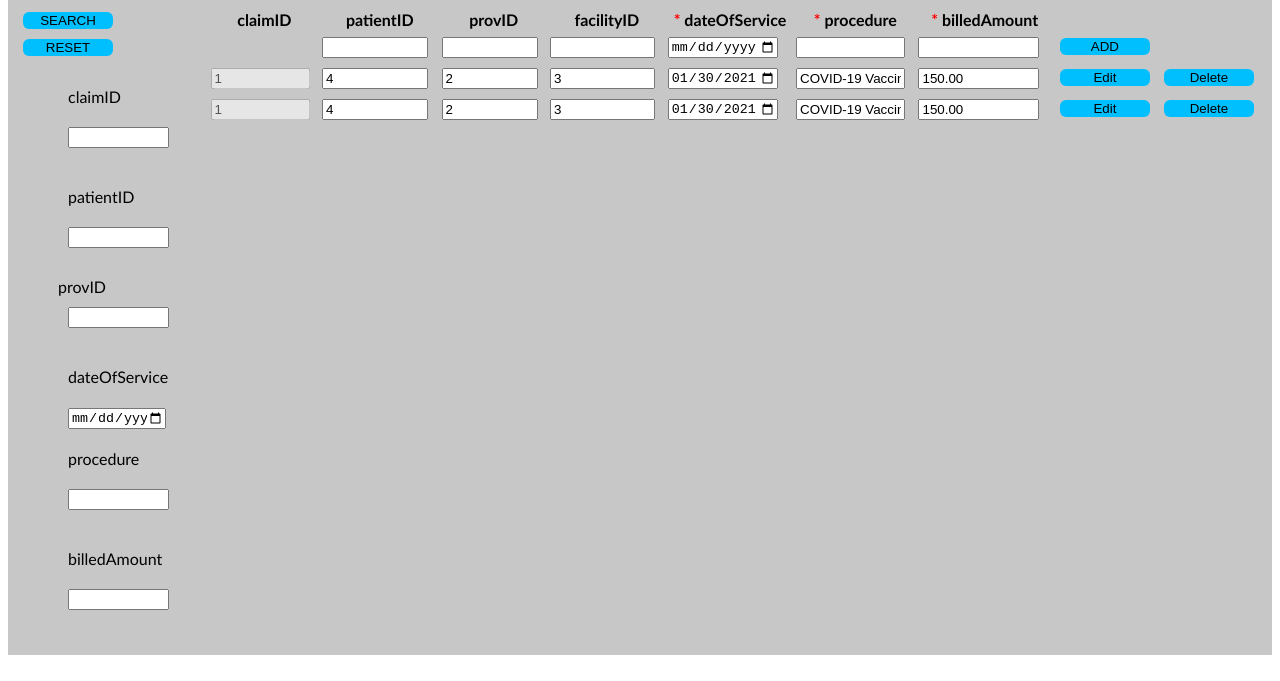
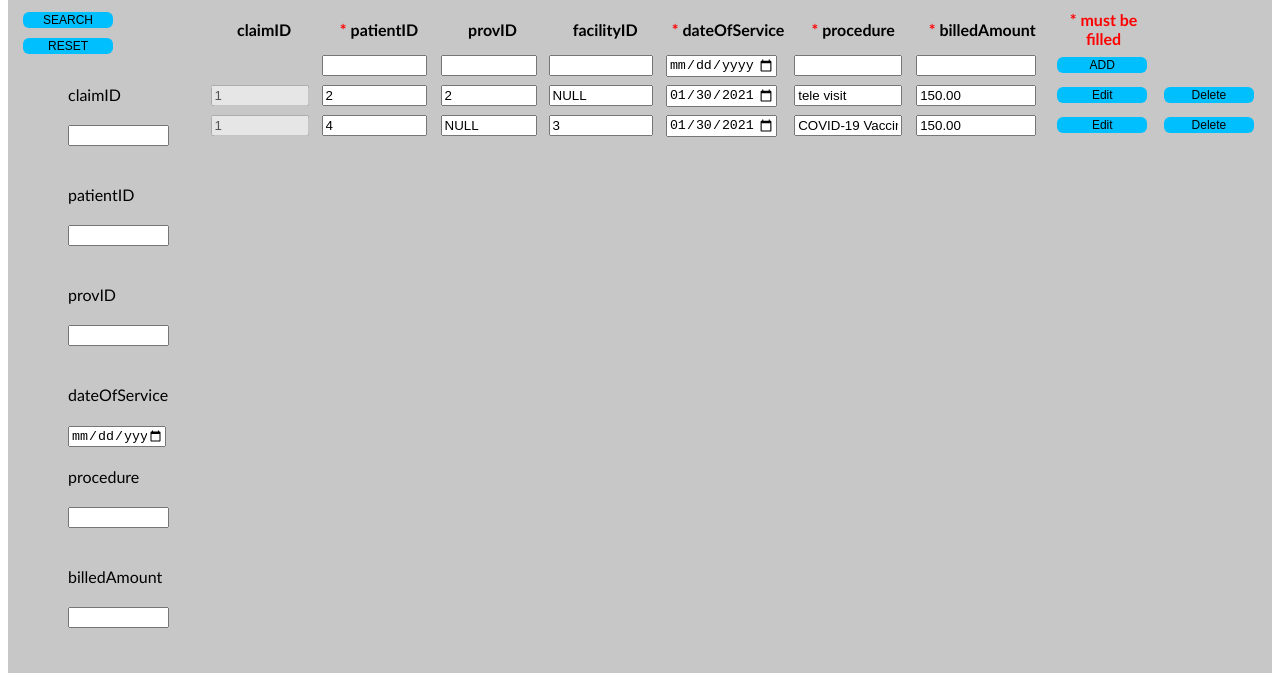
Before and after one commit to zombiikins/cs340Step3, a plain HTML site: page index.html in a window 1280 px wide. Shown: the part 128-809 px from the top of the page. Drawn offline with Linux system fonts and the light colour scheme.

Commit message:
Yi's format updates

```diff
--- a/index.html
+++ b/index.html
@@ -38,6 +38,7 @@
           <li>
             <input type="number" id="patientID" name="patientID">
           </li><br>
+          <li>
             <label for="provID">provID</label>
           </li>
           <li>
@@ -70,12 +71,13 @@
             <thead>
               <tr>
                 <th>claimID</th>
-                <th>patientID</th>
+                <th><span class="must">* </span>patientID</th>
                 <th>provID</th>
                 <th>facilityID</th>
                 <th><span class="must">* </span>dateOfService</th>
                 <th><span class="must">* </span>procedure</th>
                 <th><span class="must">* </span>billedAmount</th>
+                <th><span class="must">* must be filled</span></th>
               </tr>
             </thead>
             <tbody>
@@ -111,11 +113,11 @@
               <tr>
               <form>
                 <td><input type="number" id="claimID" name="claimID" value=1 disabled></td>
-                <td><input type="number" id="patientID" name="patientID" value="4"></td>
-                <td><input type="number" id="provID" name="provID" value="2"></td>
-                <td><input type="number" id="facilityID" name="facilityID" value="3"></td>
+                <td><input type="number" id="patientID" name="patientID" value="2"></td>
+                <td><input type="text" id="provID" name="provID" value="2"></td>
+                <td><input type="text" id="facilityID" name="facilityID" value="NULL"></td>
                 <td><input type="date" id="dateOfService" name="dateOfService" value="2021-01-30"></td>
-                <td><input type="text" id="procedure" name="procedure" value="COVID-19 Vaccination"></td>
+                <td><input type="text" id="procedure" name="procedure" value="tele visit"></td>
                 <td><input type="number" id="billedAmount" name="billedAmount" value="150.00"></td>
                 <td><input class="button" type="submit" value="Edit"></td>
                 <td><input class="button" type="submit" value="Delete"></td>
@@ -125,8 +127,8 @@
               <form>
                 <td><input type="number" id="claimID" name="claimID" value=1 disabled></td>
                 <td><input type="number" id="patientID" name="patientID" value="4"></td>
-                <td><input type="number" id="provID" name="provID" value="2"></td>
-                <td><input type="number" id="facilityID" name="facilityID" value="3"></td>
+                <td><input type="text" id="provID" name="provID" value="NULL"></td>
+                <td><input type="text" id="facilityID" name="facilityID" value="3"></td>
                 <td><input type="date" id="dateOfService" name="dateOfService" value="2021-01-30"></td>
                 <td><input type="text" id="procedure" name="procedure" value="COVID-19 Vaccination"></td>
                 <td><input type="number" id="billedAmount" name="billedAmount" value="150.00"></td>
--- a/style.css
+++ b/style.css
@@ -71,7 +71,7 @@ form {
   list-style: none;
   color: rgb(0, 0, 0);
   overflow-y: scroll;
-  overflow-x: hidden;
+  overflow-x: auto;
 }
 
 .search li{
@@ -97,6 +97,7 @@ input{
   text-decoration: none;
   cursor: pointer;
   margin: 5px;
+  font-size: 0.75em;
 }
 
 .button:hover{
```
Also changed, not shown: facilities.html (+2 -1 lines), facilitiesProviders.html (+5 -8 lines), patients.html (+1 -0 lines), patientsProviders.html (+5 -8 lines), providers.html (+3 -2 lines).
